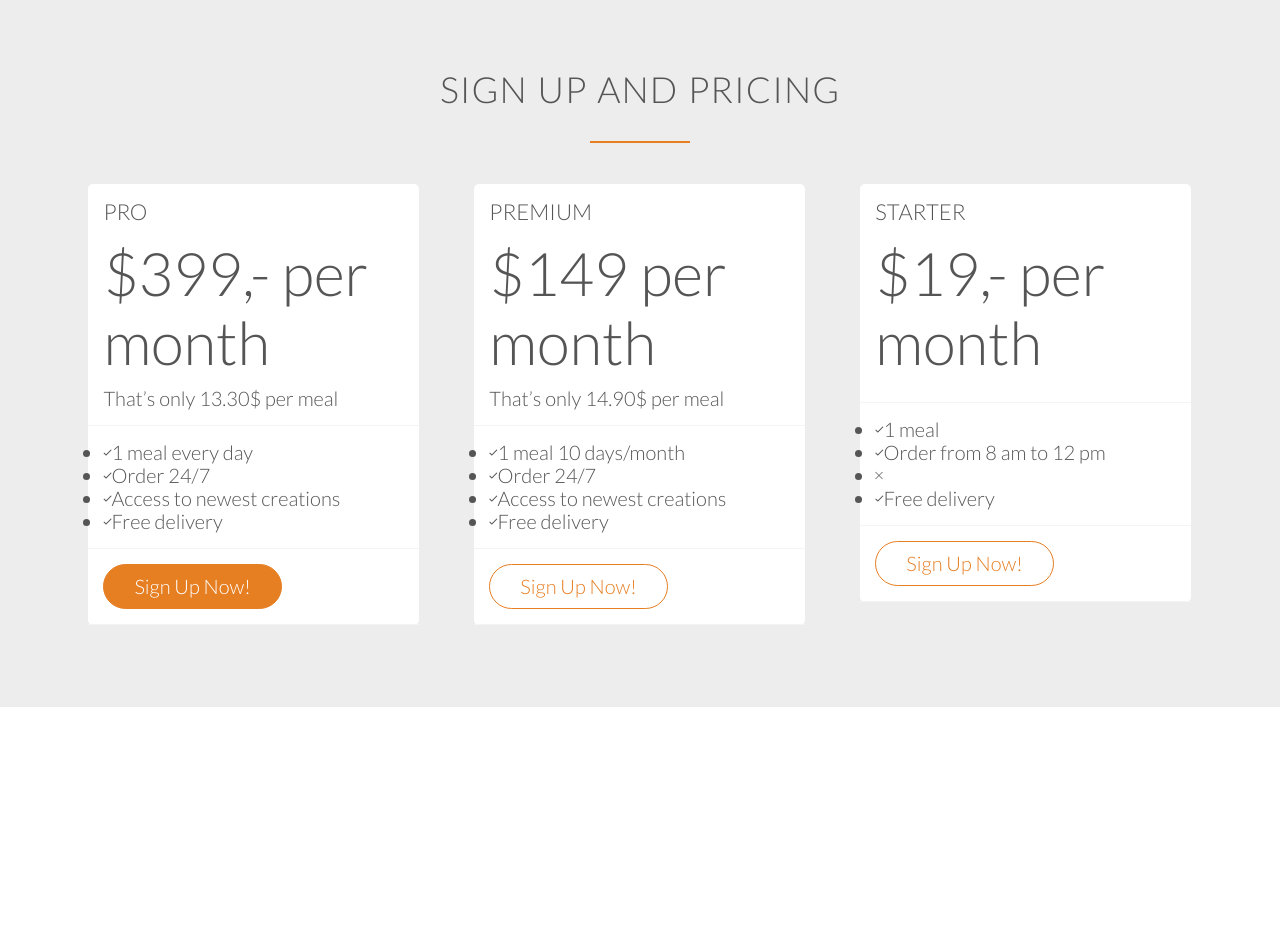
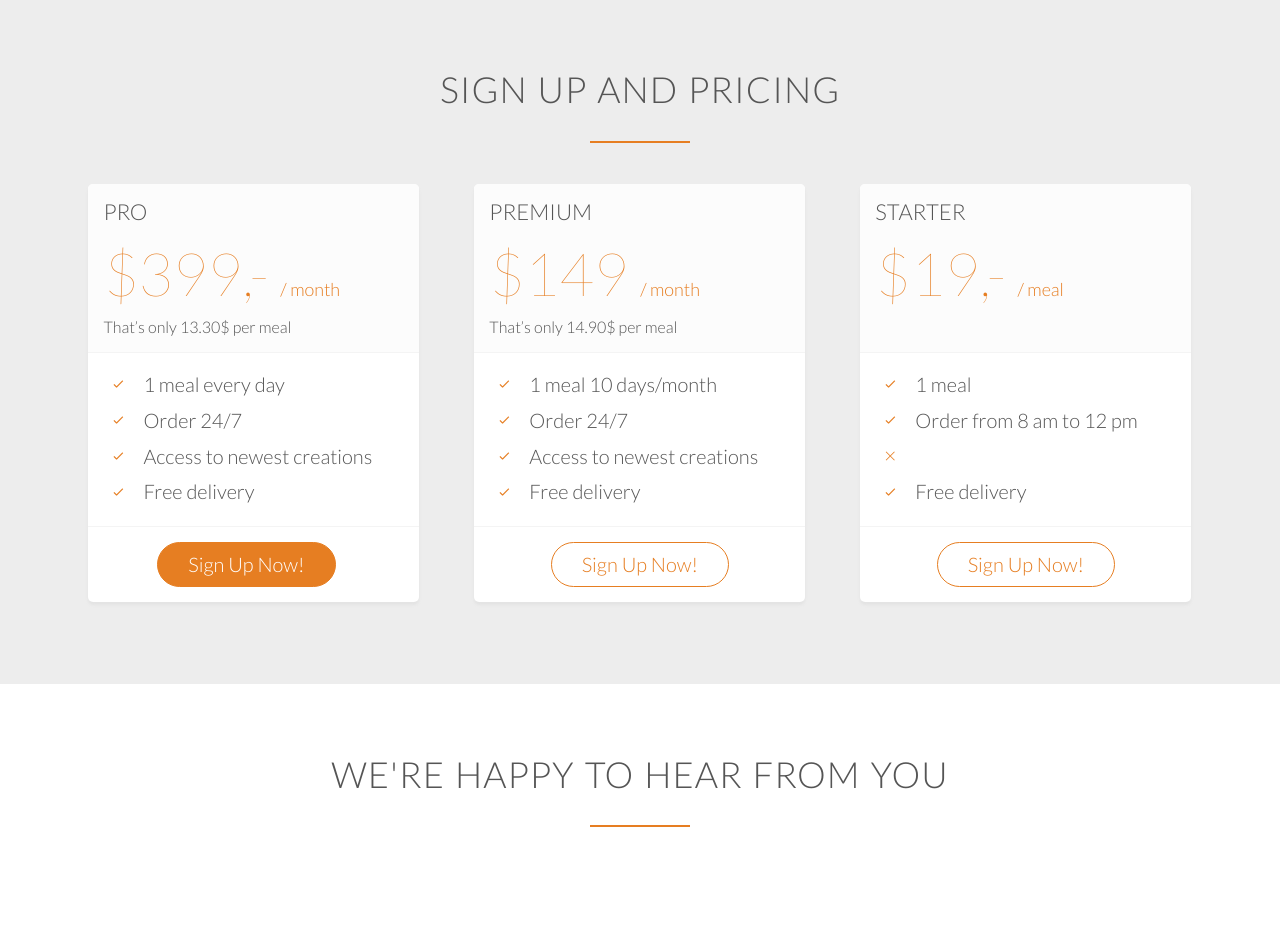
Before and after one commit to linocatucci/html5-css3-course, a PHP site: page / in a window 1280 px wide. Shown: the part 4116-5066 px from the top of the page. Before the commit the page ends 4823 px from the top, so only its background shows below. Run offline with PHP 8.4, Linux system fonts and the light colour scheme; some web fonts are replaced.

Commit message:
sign up section part 2

```diff
--- a/index.html
+++ b/index.html
@@ -242,15 +242,15 @@
                 <div class="plan-box">
                     <div>
                         <h3>Pro</h3>
-                        <p class="plan-price">$399,- per month</p>
+                        <p class="plan-price">$399,- <span>/ month</span></p>
                         <p class="plan-price-meal">That’s only 13.30$ per meal</p>
                     </div>
                     <div>
                         <ul>
-                            <li><i class="ion-ios-checkmark-empty"></i>1 meal every day</li>
-                            <li><i class="ion-ios-checkmark-empty"></i>Order 24/7</li>
-                            <li><i class="ion-ios-checkmark-empty"></i>Access to newest creations</li>
-                            <li><i class="ion-ios-checkmark-empty"></i>Free delivery</li>
+                            <li><i class="ion-ios-checkmark-empty icon-small"></i>1 meal every day</li>
+                            <li><i class="ion-ios-checkmark-empty icon-small"></i>Order 24/7</li>
+                            <li><i class="ion-ios-checkmark-empty icon-small"></i>Access to newest creations</li>
+                            <li><i class="ion-ios-checkmark-empty icon-small"></i>Free delivery</li>
                         </ul>
                     </div>
                     <div>
@@ -262,15 +262,15 @@
                 <div class="plan-box">
                     <div>
                         <h3>Premium</h3>
-                        <p class="plan-price">$149 per month</p>
+                        <p class="plan-price">$149 <span>/ month</span></p>
                         <p class="plan-price-meal">That’s only 14.90$ per meal</p>
                     </div>
                     <div>
                         <ul>
-                            <li><i class="ion-ios-checkmark-empty"></i>1 meal 10 days/month</li>
-                            <li><i class="ion-ios-checkmark-empty"></i>Order 24/7</li>
-                            <li><i class="ion-ios-checkmark-empty"></i>Access to newest creations</li>
-                            <li><i class="ion-ios-checkmark-empty"></i>Free delivery</li>
+                            <li><i class="ion-ios-checkmark-empty icon-small"></i>1 meal 10 days/month</li>
+                            <li><i class="ion-ios-checkmark-empty icon-small"></i>Order 24/7</li>
+                            <li><i class="ion-ios-checkmark-empty icon-small"></i>Access to newest creations</li>
+                            <li><i class="ion-ios-checkmark-empty icon-small"></i>Free delivery</li>
                         </ul>
                     </div>
                     <div>
@@ -282,14 +282,15 @@
                 <div class="plan-box">
                     <div>
                         <h3>Starter</h3>
-                        <p class="plan-price">$19,- per month</p>
+                        <p class="plan-price">$19,- <span>/ meal</span></p>
+                        <p class="plan-price-meal">&nbsp;</p>
                     </div>
                     <div>
                         <ul>
-                            <li><i class="ion-ios-checkmark-empty"></i>1 meal</li>
-                            <li><i class="ion-ios-checkmark-empty"></i>Order from 8 am to 12 pm</li>
-                            <li><i class="ion-ios-close-empty"></i></li>
-                            <li><i class="ion-ios-checkmark-empty"></i>Free delivery</li>
+                            <li><i class="ion-ios-checkmark-empty icon-small"></i>1 meal</li>
+                            <li><i class="ion-ios-checkmark-empty icon-small"></i>Order from 8 am to 12 pm</li>
+                            <li><i class="ion-ios-close-empty icon-small"></i></li>
+                            <li><i class="ion-ios-checkmark-empty icon-small"></i>Free delivery</li>
                         </ul>
                     </div>
                     <div>
@@ -297,6 +298,16 @@
                     </div>
                 </div>
     </section>
+    <section class="section-contactform">
+        <div class="row">
+            <h2>We're happy to hear from you</h2>
+        </div>
+        <div class="row">
+            <div class="col span-1-of-2">
+
+            </div>
+        </div>
+    </section>
 
 </body>
 
--- a/resources/css/styles.css
+++ b/resources/css/styles.css
@@ -319,6 +319,7 @@ cite img {
     border-radius: 5px;
     width: 90%;
     margin-left: 5%;
+    box-shadow: 0px 3px 3px #e3e3e3;
 }
 
 .plan-box div {
@@ -326,12 +327,41 @@ cite img {
     border-bottom: 1px solid #f4f4f4;
 }
 
+.plan-box div:last-child {
+    text-align: center;
+    border: 0px;
+}
+
+.plan-box div:first-child {
+    background-color: #fcfcfc;
+    border-top-left-radius: 5px;
+    border-top-right-radius: 5px;
+}
+
 .plan-price {
     font-size: 300%;
+    font-weight: 100;
     margin-bottom: 10px;
+    color: #e67e22;
 }
 
-.plan-price-meal {}
+.plan-box span {
+    /* deze fontsize is een child van de parent namelijk .plan-price */
+    font-size: 30%;
+    font-weight: 300;
+}
+
+.plan-price-meal {
+    font-size: 80%;
+}
+
+.plan-box ul {
+    list-style: none;
+}
+
+.plan-box ul li {
+    padding: 5px 0;
+}
 
 
 /*
```
